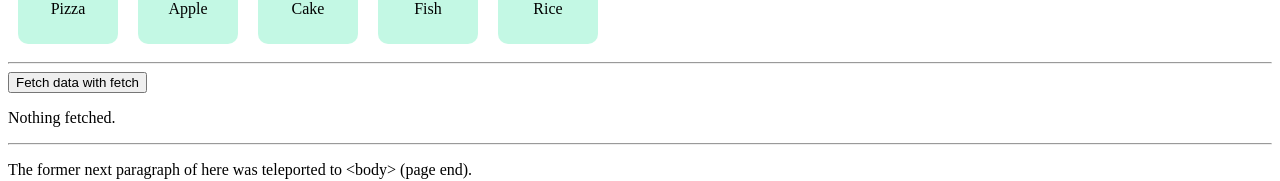
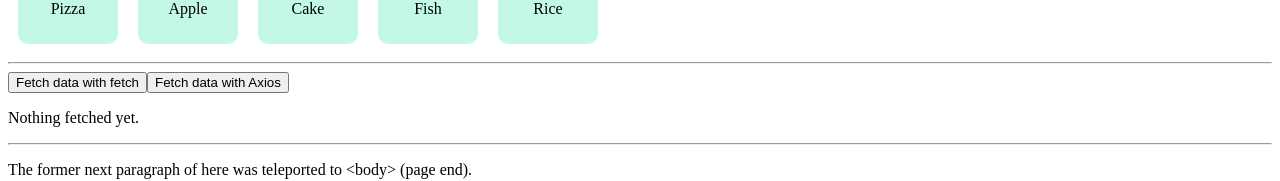
Before and after one commit to vasconcelos-giovanni/learning-vue-w3, a Vue app: page / in a window 1280 px wide. Shown: the part 197-378 px from the top of the page. Built offline with nearby package versions, Linux system fonts and the light colour scheme.

Commit message:
feat(http): make HTTP GET request example with Axios lib and Promise "then"

```diff
--- a/src/App.vue
+++ b/src/App.vue
@@ -6,11 +6,12 @@
 
   <div>
     <button @click="fetchDataWithFetch">Fetch data with fetch</button>
-    <p v-if="fetchedFileWithFetch">
-      {{ fetchedFileWithFetch }}
+    <button @click="fetchDataWithAxios">Fetch data with Axios</button>
+    <p v-if="fetchedData">
+      {{ fetchedData }}
     </p>
     <p v-else>
-      Nothing fetched.
+      Nothing fetched yet.
     </p>
   </div>
 
@@ -86,9 +87,11 @@
 </template>
 
 <script>
-import SlotComp from "./components/SlotComp.vue";
-import VueForm from "./components/VueForm.vue";
-import FoodKinds from "./components/FoodKinds.vue";
+import axios from 'axios';
+
+import SlotComp from './components/SlotComp.vue';
+import VueForm from './components/VueForm.vue';
+import FoodKinds from './components/FoodKinds.vue';
 
 // 'export default' makes it possible for 'main.js' to catch the data with the import App from './App.vue' so that it can be mounted on the ''<div id = "app">'' tag inside 'index.html'.
 export default {
@@ -140,7 +143,8 @@ export default {
       items: ['Buy apples', 'Make pizza', 'Mow the lawn'],
       toggleValue: true,
       teleportP: 'font-weight: bold; color: blue;',
-      fetchedFileWithFetch: null,
+      fetchedData
+        : null,
       foods: [
         { name: 'Pizza' },
         { name: 'Apple' },
@@ -165,9 +169,21 @@ export default {
         this.newItem = '';
     },
     async fetchDataWithFetch() {
-      let file = await fetch('https://random-data-api.com/api/v2/users');
-      file = await file.json();
-      this.fetchedFileWithFetch = `${file.first_name} ${file.last_name}\'s name was fetched with \"fetch()\" and \"await\".`;
+      let data = await fetch('https://random-data-api.com/api/v2/users');
+      data = await data.json();
+      this.fetchedData = `${data.first_name} ${data.last_name}\'s name was fetched with \"fetch()\" and \"await\".`;
+    },
+    fetchDataWithAxios() {
+      axios.get('https://random-data-api.com/api/v2/users')
+        .then(
+          randomUser => this.fetchedData = `${randomUser.data.first_name} ${randomUser.data.last_name}\'s name was fetched with Axios and \"then\".`
+        )
+        .catch(
+          error => {
+            console.log(error);
+            this.fetchedData = 'Something  went wrong and nothing was fetched.'
+          }
+        );
     }
   },
   provide() {
```
